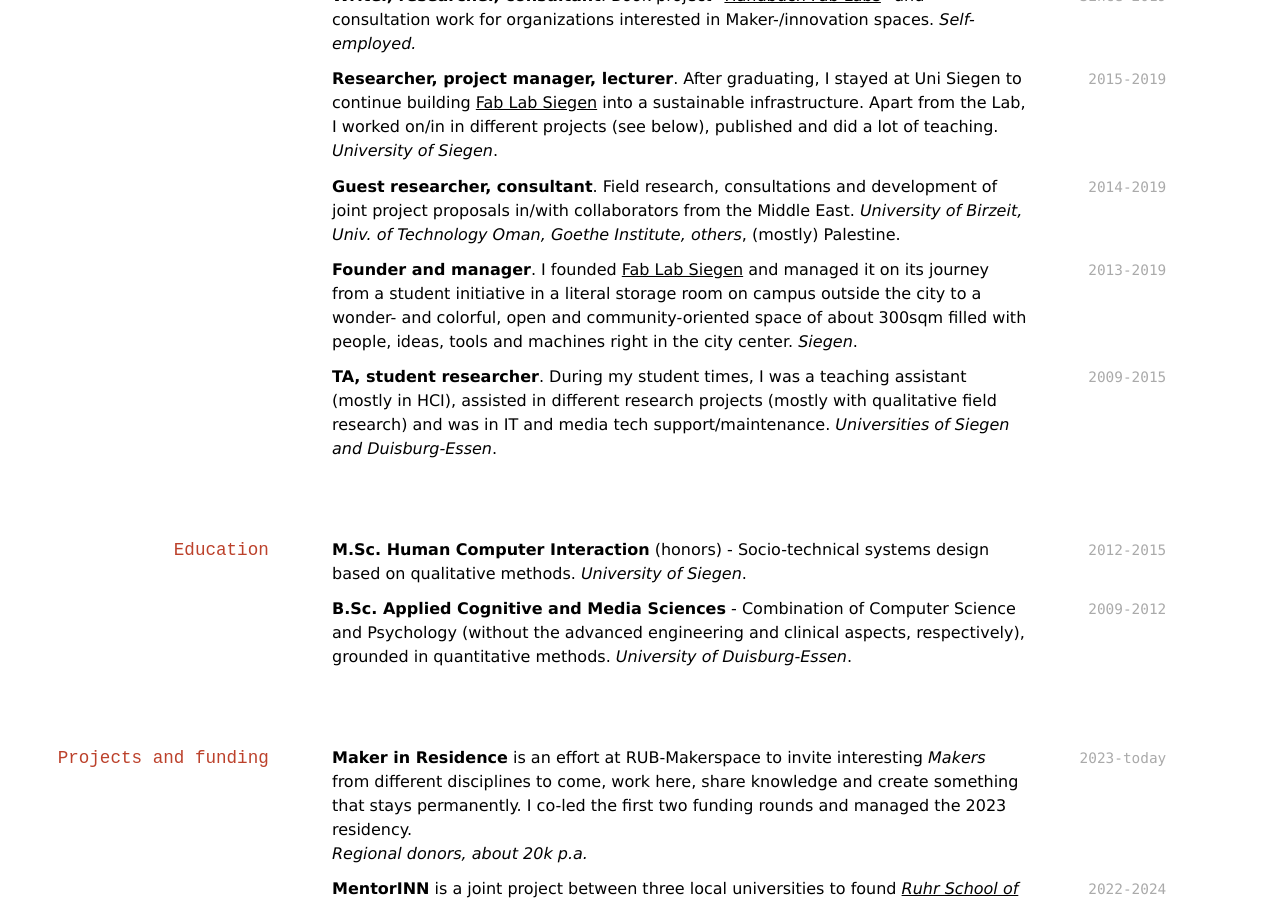
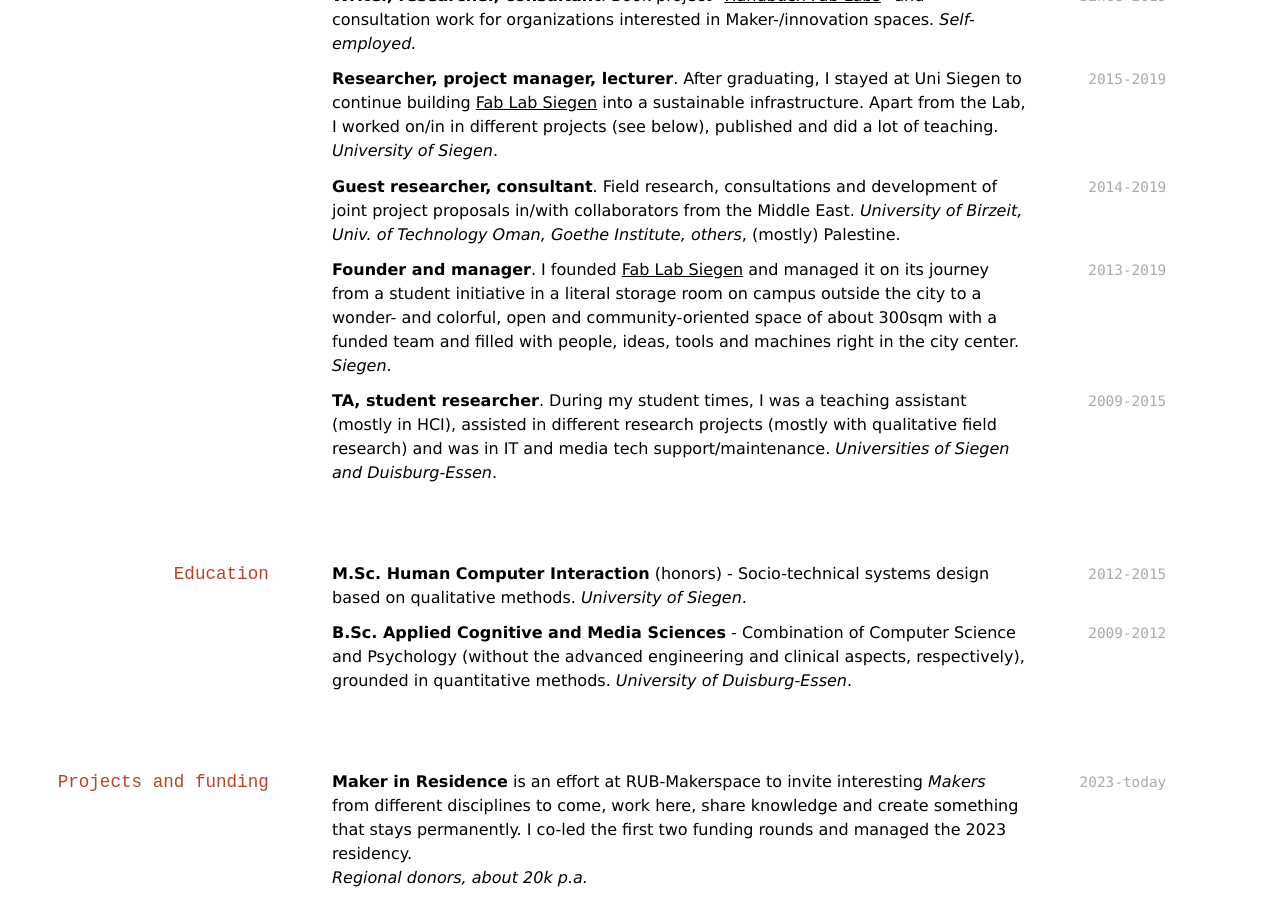
Before and after one commit to oliverstickel/oliverstickel.github.io, a Jekyll site: the page built from index.md, in a window 1280 px wide and 900 px high, scrolled down 412 px. Built offline with Jekyll 4.4.1, drawn with Linux system fonts in a browser that asks for light colours; nearby versions of some CDN libraries; a style sheet for code colours, icons or effects is not loaded.

Commit message:
Update index.md

```diff
--- a/index.md
+++ b/index.md
@@ -28,7 +28,7 @@ Fab Lab Manager & Founder
 **Guest researcher, consultant**. Field research, consultations and development of joint project proposals in/with collaborators from the Middle East. *University of Birzeit, Univ. of Technology Oman, Goethe Institute, others*, (mostly) Palestine.
 
 `2013-2019`
-**Founder and manager**. I founded [Fab Lab Siegen](https://fablab-siegen.de) and managed it on its journey from a student initiative in a literal storage room on campus outside the city to a wonder- and colorful, open and community-oriented space of about 300sqm filled with people, ideas, tools and machines right in the city center. *Siegen*.
+**Founder and manager**. I founded [Fab Lab Siegen](https://fablab-siegen.de) and managed it on its journey from a student initiative in a literal storage room on campus outside the city to a wonder- and colorful, open and community-oriented space of about 300sqm with a funded team and filled with people, ideas, tools and machines right in the city center. *Siegen*.
 
 `2009-2015`
 **TA, student researcher**. During my student times, I was a teaching assistant (mostly in HCI), assisted in different research projects (mostly with qualitative field research) and was in IT and media tech support/maintenance. *Universities of Siegen and Duisburg-Essen*.
```
